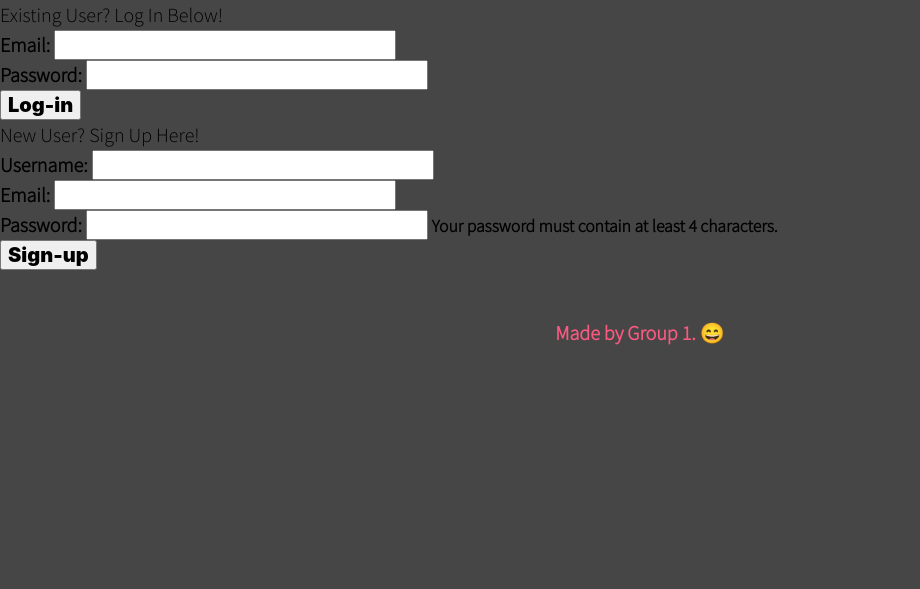
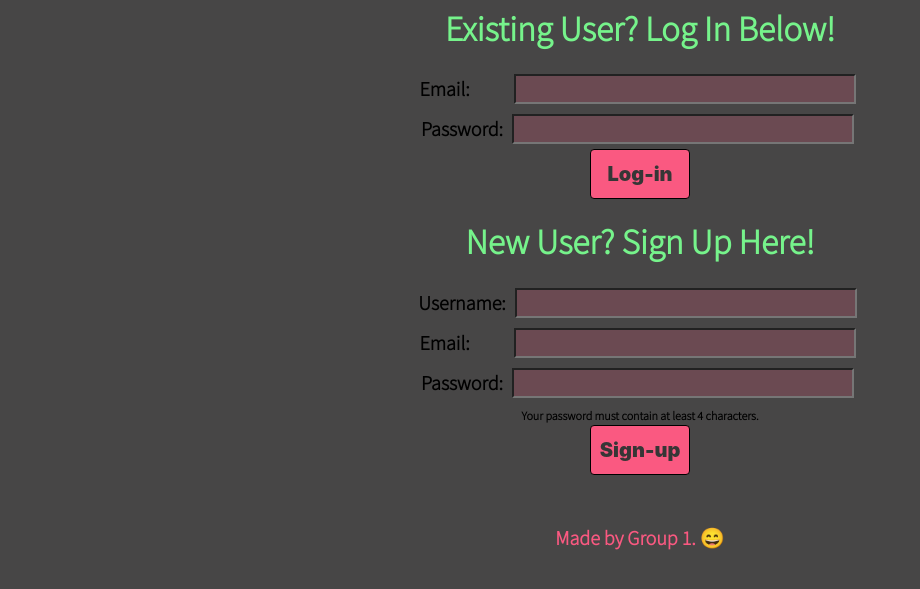
Before and after one commit to Amado-bot/just-my-type, a Node server app: page /login in a window 1280 px wide. Shown: the part 78-667 px from the top of the page, without its empty margins (0-920 px from the left). Run offline with Node 20, Linux system fonts and the light colour scheme; some libraries are stand-ins or nearby versions.

Commit message:
styled login page"

```diff
--- a/public/stylesheets/landing-styles.css
+++ b/public/stylesheets/landing-styles.css
@@ -83,6 +83,40 @@ ul {
 
 /* end high-scores list stylings */
 
+/* login/signup form stylings */
+.login-form {
+
+    max-width: 100%;
+}
+.signup-form {
+
+    max-width: 100%;
+}
+
+input {
+
+   background-color: rgb(250, 89, 129, 0.2);
+
+    margin: 5px;
+
+
+}
+
+input:focus {
+    background-color: rgb(118, 243, 139, 0.2);
+}
+
+.email {
+    margin-left: 40px;
+}
+
+.headings, .content h2 {
+    margin-top: 10px;
+    color: rgb(118, 243, 139)
+
+}
+/* login/signup form stylings end */
+
 /* footer stylings */
 
 .footer p {
--- a/views/login.handlebars
+++ b/views/login.handlebars
@@ -1,26 +1,26 @@
-<div>
-  <div>
+<div class="content has-text-centered">
+  <div class="content has-text-centered">
     <form class="login-form">
         <div>
-           <h2>
+           <h2 class="headings">
                         Existing User? Log In Below!
                     </h2>
             <label for="email-login">Email:</label>
-            <input type="text" class="login-form" id="email-login" />
+            <input type="text" class="login-form email" id="email-login" />
         </div>
         <div>
             <label for="password-login">Password:</label>
             <input type="password" class="login-form" id="password-login" />
         </div>
         <div>
-            <button type="submit" class="login" id="login-form">Log-in</button>
+            <button type="submit" class="login button" id="login-form">Log-in</button>
         </div>
     </form>
   </div>
 
    <div class="signup-form">
     <form class="signup-form">
-     <h2>
+     <h2 class="headings">
                         New User? Sign Up Here!
                     </h2>
       <div>
@@ -29,15 +29,15 @@
       </div>
       <div>
         <label for="email-signup">Email:</label>
-        <input type="text" class="signup-form" id="email-signup" />
+        <input type="text" class="signup-form email" id="email-signup" />
       </div>
       <div>
         <label for="password-signup">Password:</label>
         <input type="password" class="signup-form" id="password-signup" />
-          <small id="emailHelp" class="">Your password must contain at least 4 characters.</small>
+          <p class="help">Your password must contain at least 4 characters.</p>
       </div>
       <div>
-        <button type="submit" class="login">Sign-up</button>
+        <button type="submit" class="login button">Sign-up</button>
       </div>
     </form>
    </div>
```
